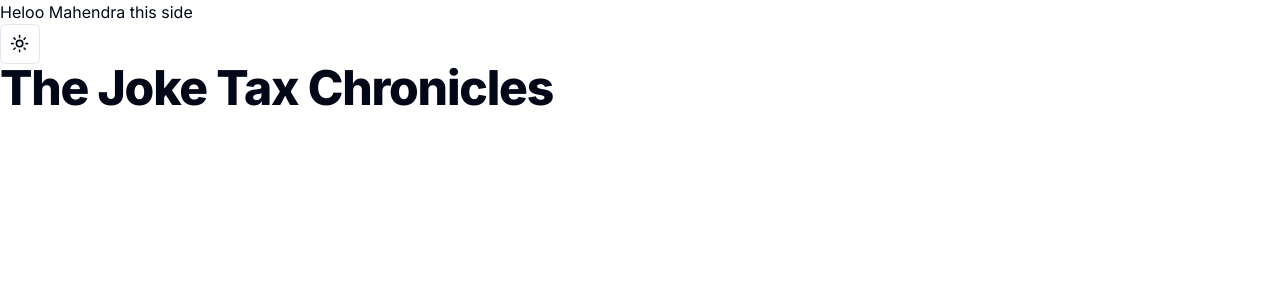
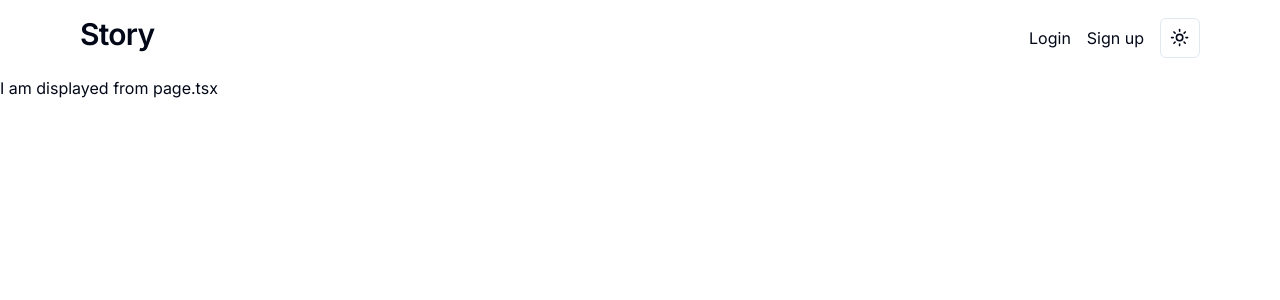
Before and after one commit to MahendraDani/supabase-hackathon, a Next.js app: page / in a window 1280 px wide. Shown: the top 300 px of the page. Built offline with nearby package versions, Linux system fonts and the light colour scheme.

Commit message:
feat: created simple navbar

```diff
--- a/src/app/layout.tsx
+++ b/src/app/layout.tsx
@@ -4,6 +4,7 @@ import { Inter as FontSans } from "next/font/google"
 import { ThemeProvider } from "@/components/custom/theme/theme-provider";
 
 import { cn } from "@/lib/utils";
+import Navbar from '@/components/custom/navbar/navbar';
 
 export const fontSans = FontSans({
   subsets: ["latin"],
@@ -34,6 +35,7 @@ export default function RootLayout({
           enableSystem
           disableTransitionOnChange
         >
+          <Navbar />
           {children}
         </ThemeProvider>
       </body>
--- a/src/app/page.tsx
+++ b/src/app/page.tsx
@@ -1,14 +1,10 @@
-import { ModeToggle } from "@/components/custom/theme/theme";
+
 
 
 export default function Home() {
   return (
     <main>
-      <h1>Heloo Mahendra this side</h1>
-      <ModeToggle />
-      <h1 className="scroll-m-20 text-4xl font-extrabold tracking-tight lg:text-5xl">
-        The Joke Tax Chronicles
-      </h1>
+      <div>I am displayed from page.tsx</div>
     </main>
   )
 }
--- /dev/null
+++ b/src/components/custom/navbar/navbar.tsx
@@ -0,0 +1,26 @@
+"use client";
+
+import Link from "next/link";
+import { ModeToggle } from "../theme/theme";
+
+const Navbar = () => {
+
+  return (
+    <div className="w-[90%] mx-auto">
+      <nav className="p-4 flex justify-between items-center">
+        <div>
+          <h2 className="scroll-m-20  pb-2 text-3xl font-semibold tracking-tight first:mt-0">
+            Story
+          </h2>
+        </div>
+
+        <div className="flex justify-between items-center gap-4">
+          <Link href={"/login"}>Login</Link>
+          <Link href={"/signup"}>Sign up</Link>
+          <ModeToggle />
+        </div>
+      </nav>
+    </div>
+  )
+}
+export default Navbar;
```
Also changed, not shown: src/app/auth/callback/route.ts (added).
